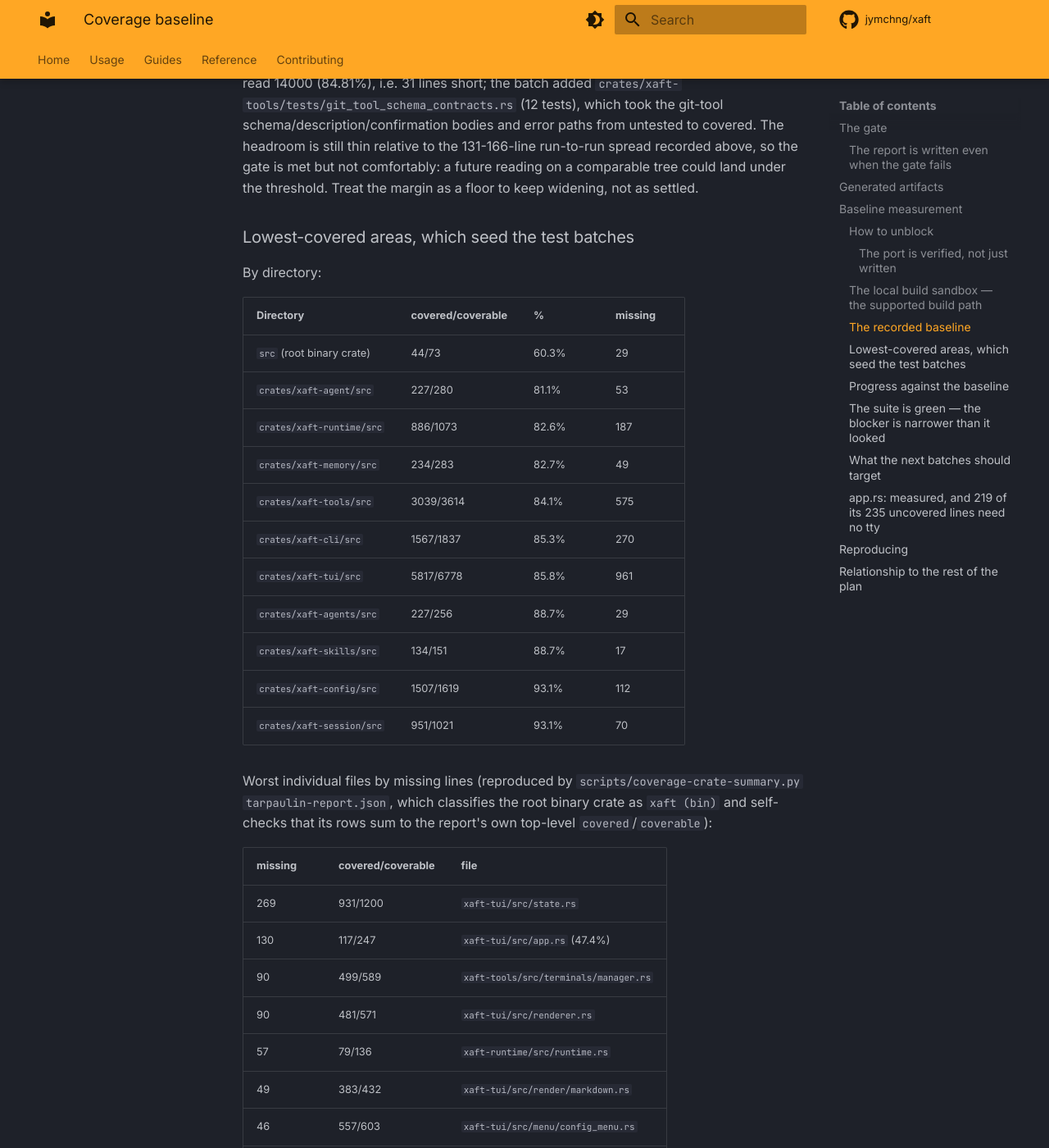
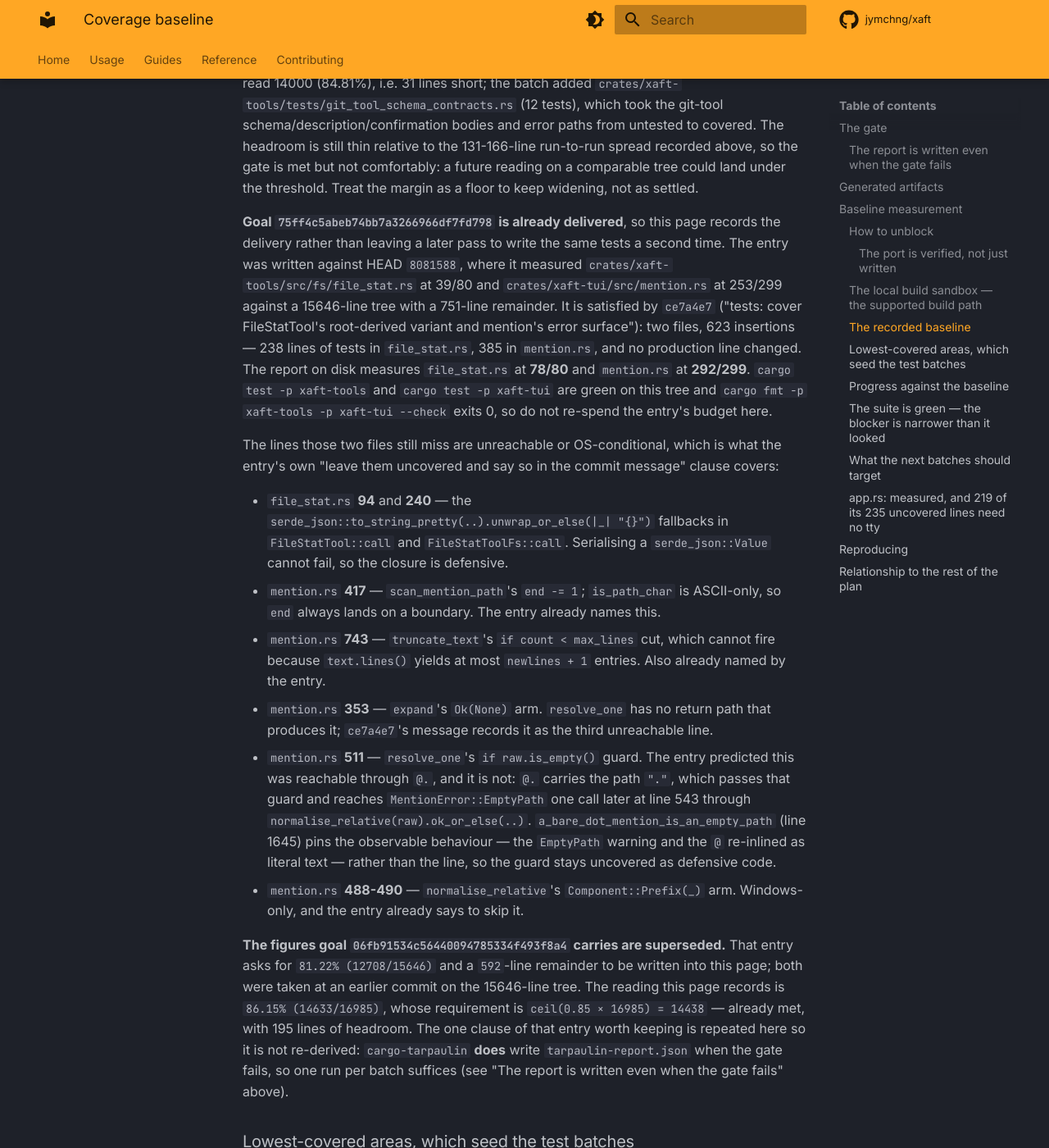
Before and after one commit to jymchng/xaft, an MkDocs documentation site: the page built from docs/coverage-baseline.md, in a window 1280 px wide and 1400 px high, scrolled down 18233 px. Shown: the whole window at 82% size. Built offline with MkDocs 1.6.1 and Material for MkDocs 9.7.7, drawn with Linux system fonts in a browser that asks for light colours; comment, search, counter and statistics services are not loaded; some of the changed text lies outside the part shown.

Commit message:
docs(coverage): record that goal 75ff4c5a's file_stat/mention tests already landed
Goal `75ff4c5abeb74bb7a3266966df7fd798` asks for tests over the untested
`FileStatTool` (non-Fs) surface and `mention.rs`'s error surface, budgeted at
~85 lines against HEAD `8081588` (file_stat.rs 39/80, mention.rs 253/299 on a
15646-line tree, 751-line remainder). It is already delivered by `ce7a4e7`
("tests: cover FileStatTool's root-derived variant and mention's error
surface") -- two files, 623 insertions, no production line changed.

Measured against the report on disk (86.15%, 14633/16985):
  file_stat.rs   39/80  -> 78/80
  mention.rs    253/299 -> 292/299

Acceptance, re-run on this tree with the sandbox engaged and
TMPDIR=/var/tmp/xaft-test:
  cargo test -p xaft-tools                       exit 0 (0 failed)
  cargo test -p xaft-tui                         exit 0 (0 failed)
  cargo fmt -p xaft-tools -p xaft-tui --check    exit 0
  parity-matrix-stats / config-key-audit /
    cli-row-ownership --check                    exit 0
  parity-row-reachability --check                exit 1, and only the 51
    pre-existing unreachable-checked rows owned by goal `032b00d5`, which are
    recorded elsewhere on this page and neither caused nor fixable here.

The lines the two files still miss are unreachable or OS-conditional, which is
the entry's own "leave them uncovered and say so" case. Each is named with its
reason in the new paragraph so a later pass does not contort a test for them:
file_stat.rs 94 and 240 (the serde_json fallback closures), mention.rs 417 and
743 (the two the entry predicts), 353 (`expand`'s `Ok(None)` arm), 511
(`resolve_one`'s `raw.is_empty()` guard -- the entry expected this reachable via
`@.`, but `@.` passes that guard and raises `MentionError::EmptyPath` one call
later at line 543), and 488-490 (`Component::Prefix`, Windows-only).

Also retires the figures goal `06fb91534c56440094785334f493f8a4` still carries:
81.22% (12708/15646) and a 592-line remainder were taken on the older
15646-line tree, and this page records 86.15% (14633/16985), whose requirement
ceil(0.85 x 16985) = 14438 is already met by 195 lines.

Documentation only: no parity row's status changes, and the terminal-wiring WIP
(crates/xaft-runtime/src/runtime.rs, docs/parity-matrix.md) is left untouched.

```diff
--- a/docs/coverage-baseline.md
+++ b/docs/coverage-baseline.md
@@ -804,6 +804,56 @@ run-to-run spread recorded above, so the gate is met but not comfortably: a
 future reading on a comparable tree could land under the threshold. Treat the
 margin as a floor to keep widening, not as settled.
 
+**Goal `75ff4c5abeb74bb7a3266966df7fd798` is already delivered**, so this page
+records the delivery rather than leaving a later pass to write the same tests a
+second time. The entry was written against HEAD `8081588`, where it measured
+`crates/xaft-tools/src/fs/file_stat.rs` at 39/80 and
+`crates/xaft-tui/src/mention.rs` at 253/299 against a 15646-line tree with a
+751-line remainder. It is satisfied by `ce7a4e7` ("tests: cover FileStatTool's
+root-derived variant and mention's error surface"): two files, 623 insertions —
+238 lines of tests in `file_stat.rs`, 385 in `mention.rs`, and no production
+line changed. The report on disk measures `file_stat.rs` at **78/80** and
+`mention.rs` at **292/299**. `cargo test -p xaft-tools` and
+`cargo test -p xaft-tui` are green on this tree and
+`cargo fmt -p xaft-tools -p xaft-tui --check` exits 0, so do not re-spend the
+entry's budget here.
+
+The lines those two files still miss are unreachable or OS-conditional, which is
+what the entry's own "leave them uncovered and say so in the commit message"
+clause covers:
+
+* `file_stat.rs` **94** and **240** — the
+  `serde_json::to_string_pretty(..).unwrap_or_else(|_| "{}")` fallbacks in
+  `FileStatTool::call` and `FileStatToolFs::call`. Serialising a
+  `serde_json::Value` cannot fail, so the closure is defensive.
+* `mention.rs` **417** — `scan_mention_path`'s `end -= 1`; `is_path_char` is
+  ASCII-only, so `end` always lands on a boundary. The entry already names this.
+* `mention.rs` **743** — `truncate_text`'s `if count < max_lines` cut, which
+  cannot fire because `text.lines()` yields at most `newlines + 1` entries. Also
+  already named by the entry.
+* `mention.rs` **353** — `expand`'s `Ok(None)` arm. `resolve_one` has no return
+  path that produces it; `ce7a4e7`'s message records it as the third unreachable
+  line.
+* `mention.rs` **511** — `resolve_one`'s `if raw.is_empty()` guard. The entry
+  predicted this was reachable through `@.`, and it is not: `@.` carries the path
+  `"."`, which passes that guard and reaches `MentionError::EmptyPath` one call
+  later at line 543 through `normalise_relative(raw).ok_or_else(..)`.
+  `a_bare_dot_mention_is_an_empty_path` (line 1645) pins the observable
+  behaviour — the `EmptyPath` warning and the `@` re-inlined as literal text —
+  rather than the line, so the guard stays uncovered as defensive code.
+* `mention.rs` **488-490** — `normalise_relative`'s `Component::Prefix(_)` arm.
+  Windows-only, and the entry already says to skip it.
+
+**The figures goal `06fb91534c56440094785334f493f8a4` carries are superseded.**
+That entry asks for `81.22% (12708/15646)` and a `592`-line remainder to be
+written into this page; both were taken at an earlier commit on the 15646-line
+tree. The reading this page records is `86.15% (14633/16985)`, whose requirement
+is `ceil(0.85 × 16985) = 14438` — already met, with 195 lines of headroom. The
+one clause of that entry worth keeping is repeated here so it is not re-derived:
+`cargo-tarpaulin` **does** write `tarpaulin-report.json` when the gate fails, so
+one run per batch suffices (see "The report is written even when the gate fails"
+above).
+
 ### Lowest-covered areas, which seed the test batches
 
 By directory:
@@ -863,6 +913,7 @@ report's own top-level `covered`/`coverable`):
 | `crates/xaft-tui/tests/ephemeral_region.rs` (18 tests) | `xaft-tui/src/ephemeral.rs` 0/34 → 34/34 — the spinner line, status line and mode badge had no test at all |
 | G11b-2 batch (`crates/xaft-tui/src/app.rs` tests; `xaft-cli` session-service handler tests) | `app.rs` 2/277 → 12/247; `commands/session_service.rs` 22/86 covered by 18 handler tests; the committed compile breakage in that file is fixed in the tree |
 | G11b-2 closing batch (`crates/xaft-tools/tests/git_tool_schema_contracts.rs`, 12 tests) | `xaft-tools/src/git` **375/691 → 564/691**; 15 of the 19 git tools had no test that ever called `schema()`, `description()` or `requires_confirmation()`, so their whole published interface to the model was unverified. `git/mod.rs` 0/16 → 16/16; `branch.rs` 7/25 → 18/25; `create_branch.rs` 16/41 → 35/41; `stash_pop.rs` 10/25 → 19/25 |
+| `fs/file_stat.rs` + `mention.rs` error-surface tests (commit `ce7a4e7`, 2 files / 623 insertions) | `xaft-tools/src/fs/file_stat.rs` 39/80 → 78/80; `xaft-tui/src/mention.rs` 253/299 → 292/299 — goal `75ff4c5a` |
 | **current (working tree at HEAD `35f4851`)** | **86.15% (14633/16985)** — **meets** the 85% gate, +195 over the 14438 requirement |
 
 Writing the `jobs` tests also found three rows marked ✅ that were actually
```
